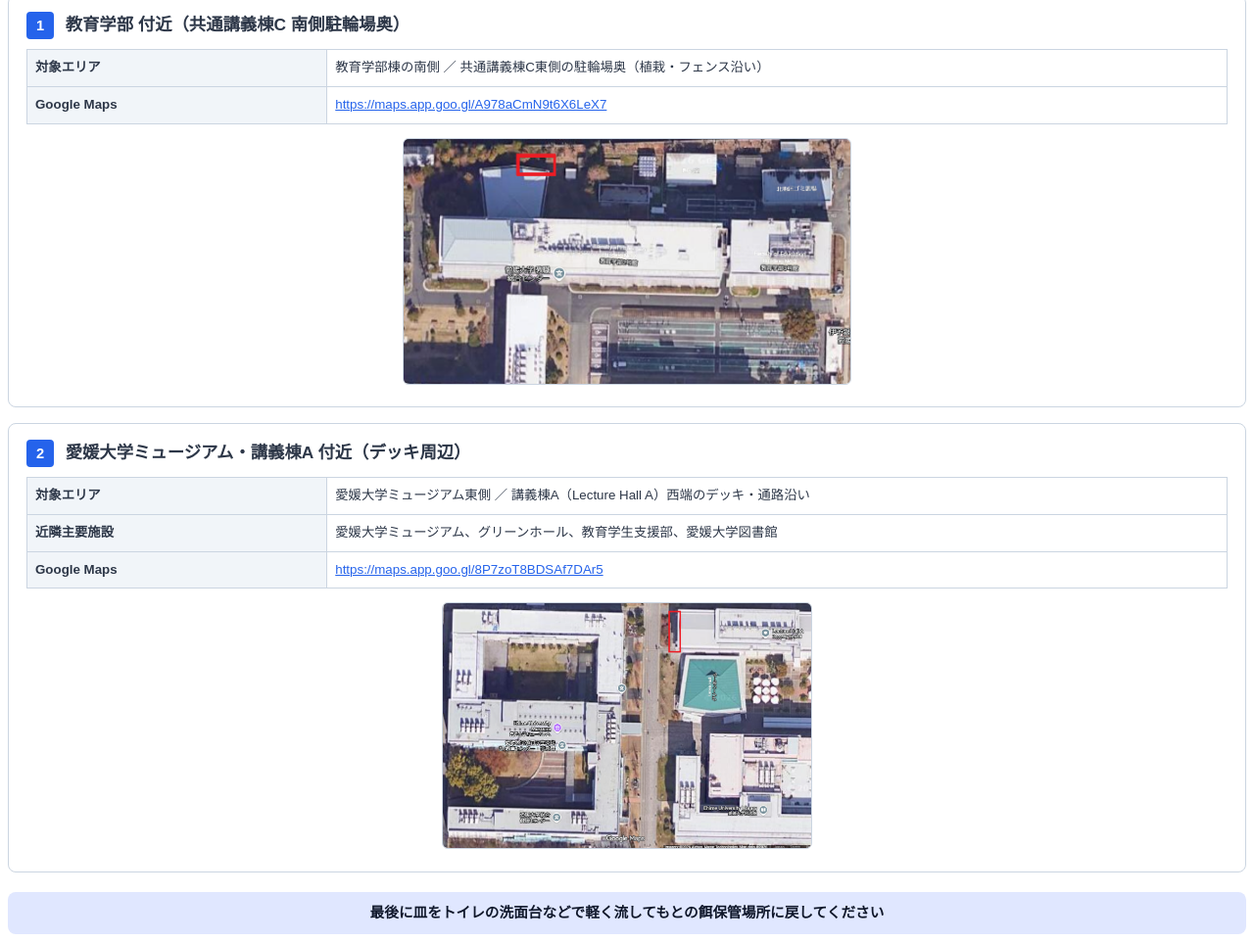
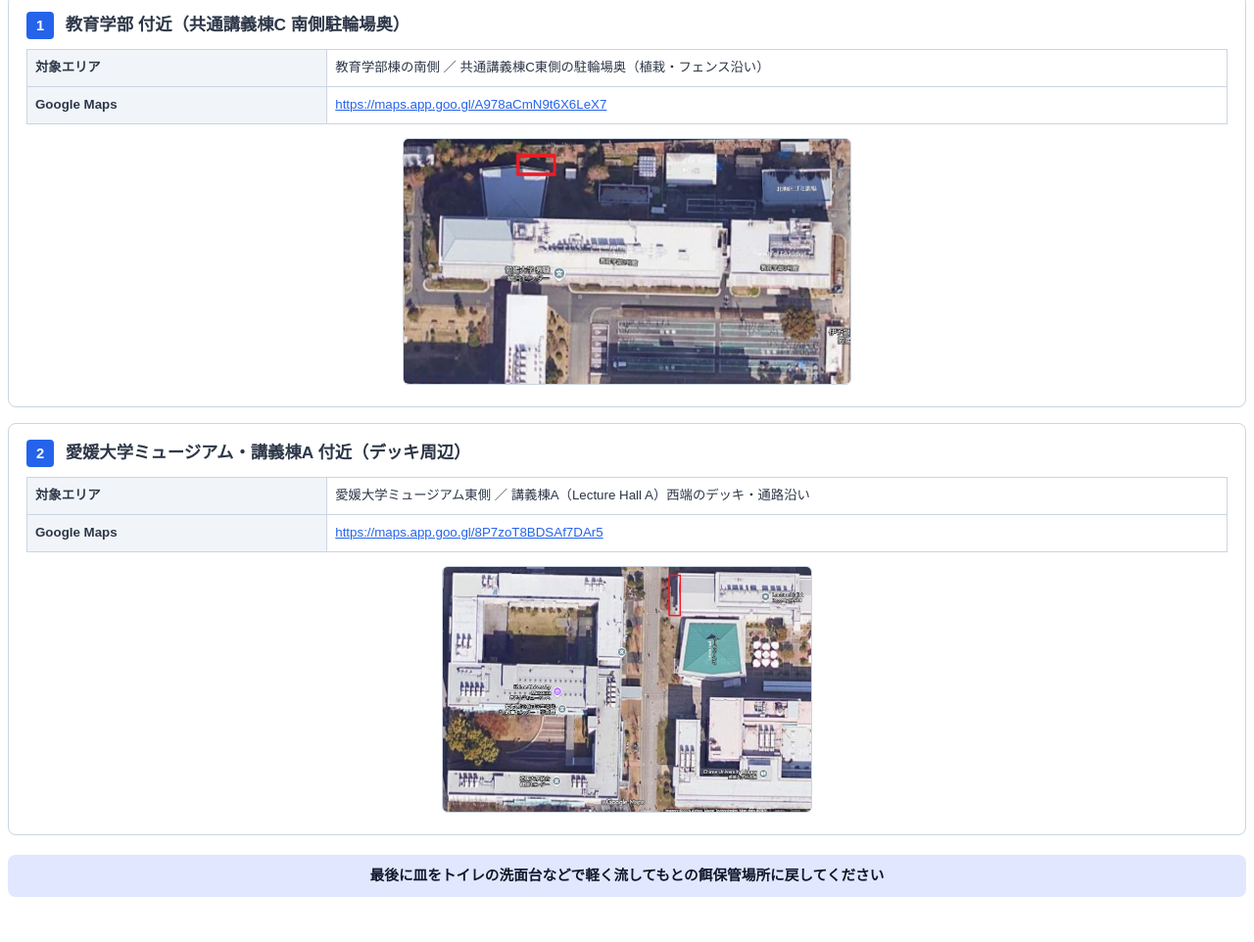
Before and after one commit to mikan-0123/cat-instruction, a plain HTML site: page index.html in a window 1280 px wide. Shown: the part 599-1561 px from the top of the page at 98% size. After the commit the page ends 1523 px from the top, so only its background shows below. Drawn offline with Linux system fonts and the light colour scheme.

Commit message:
Update index.html

```diff
--- a/index.html
+++ b/index.html
@@ -175,10 +175,6 @@ a:hover {
             <td>愛媛大学ミュージアム東側 ／ 講義棟A（Lecture Hall A）西端のデッキ・通路沿い</td>
         </tr>
         <tr>
-            <th>近隣主要施設</th>
-            <td>愛媛大学ミュージアム、グリーンホール、教育学生支援部、愛媛大学図書館</td>
-        </tr>
-        <tr>
             <th>Google Maps</th>
             <td><a href="https://maps.app.goo.gl/8P7zoT8BDSAf7DAr5" target="_blank" rel="noopener noreferrer">https://maps.app.goo.gl/8P7zoT8BDSAf7DAr5</a></td>
         </tr>
```
